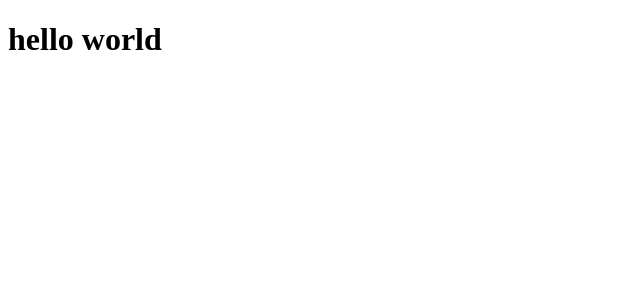
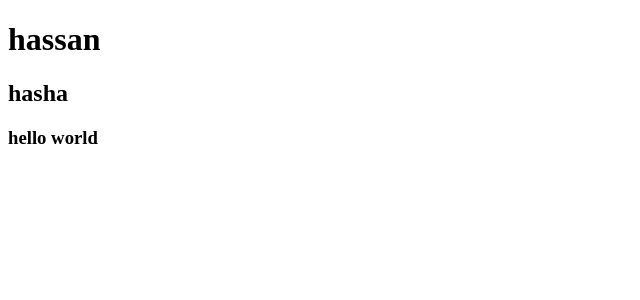
Before and after one commit to winy1994-droid/helloworld, a React (Create React App) app: page / in a window 1280 px wide. Shown: the top 300 px of the page, without its empty margins (0-640 px from the left). Built offline with nearby package versions, Linux system fonts and the light colour scheme.

Commit message:
classBase component in react

```diff
--- a/src/App.js
+++ b/src/App.js
@@ -1,8 +1,14 @@
 import { Component } from "react";
 
-class App extends Component{
+class App extends Component {
   render() {
-    return <h1>hello world</h1>;
+    return (
+      <>
+        <h1>hassan</h1>
+        <h2>hasha</h2>
+        <h3>hello world</h3>
+      </>
+    );
   }
 }
 
--- a/src/index.js
+++ b/src/index.js
@@ -1,4 +1,4 @@
-import App from "./App";
+ import App from "./App"
 import ReactDOM  from "react-dom";
 
 
```
